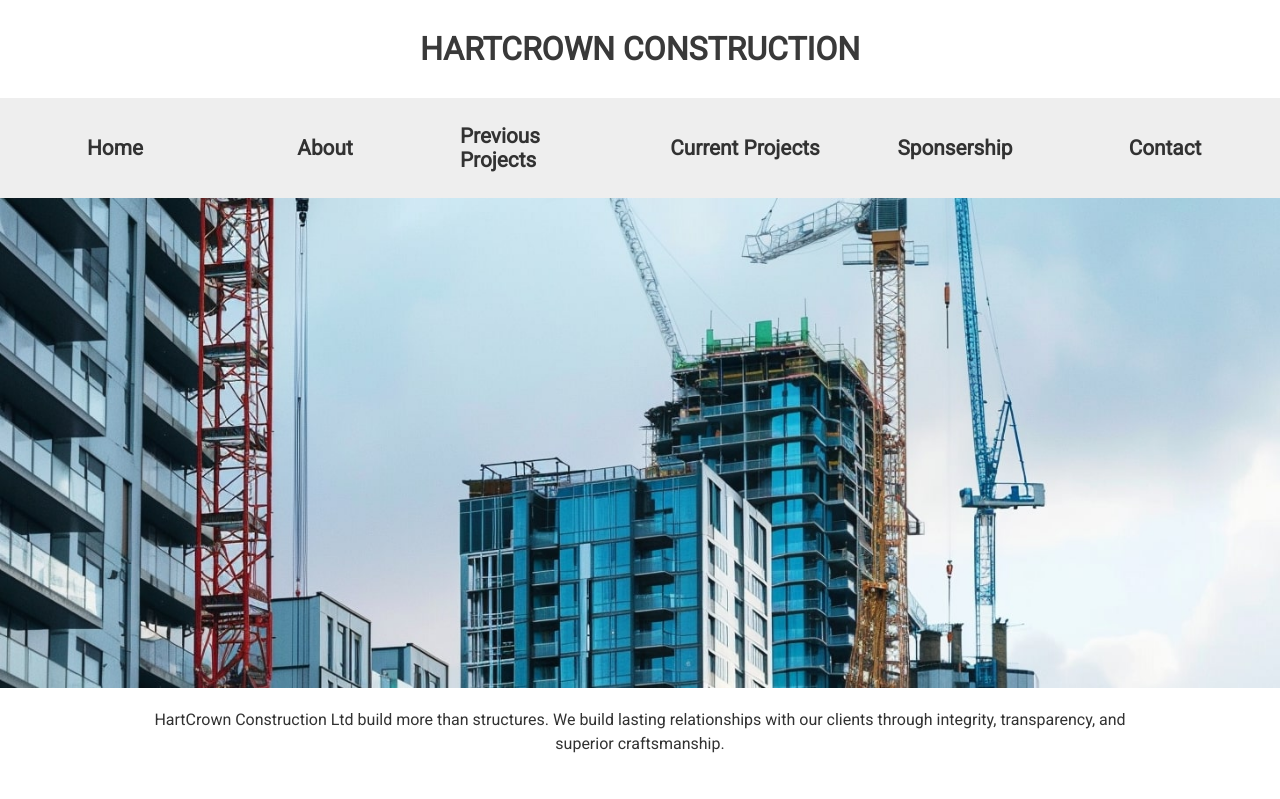
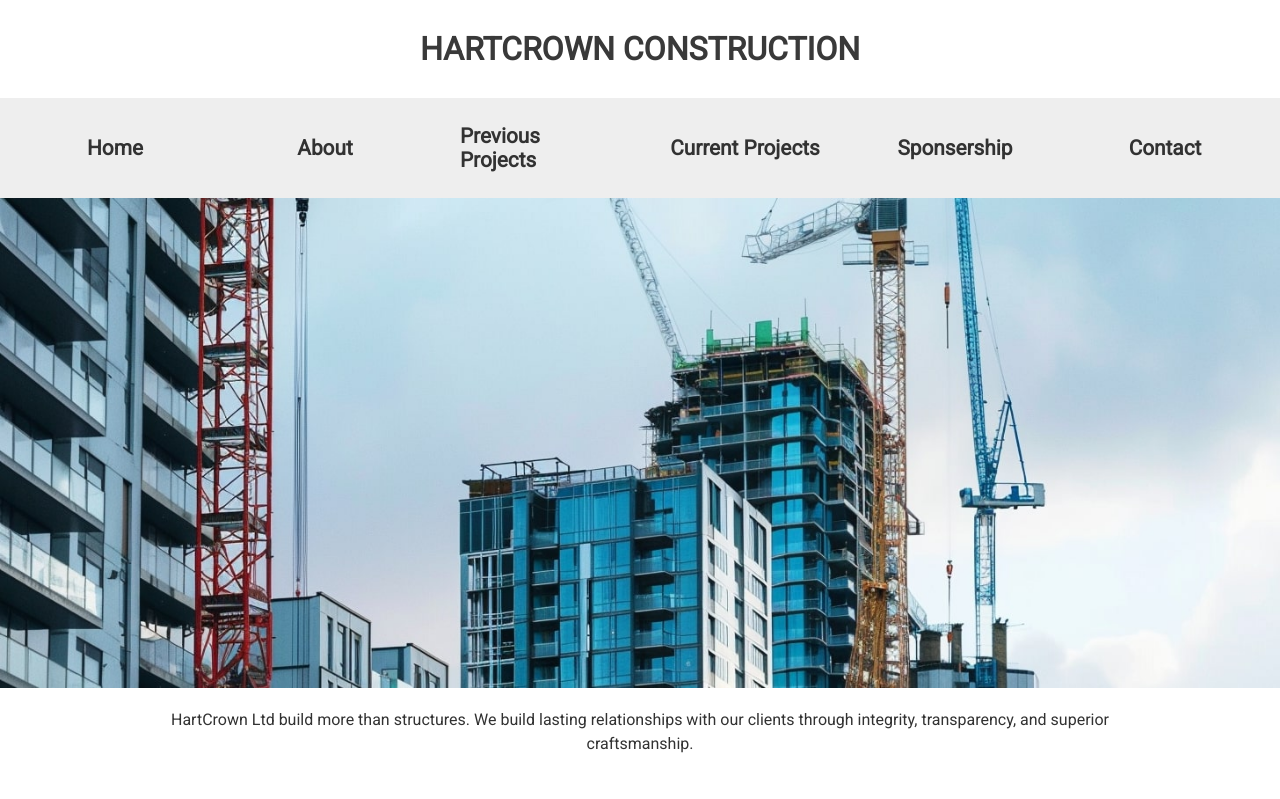
Before and after one commit to mycalldev/hartcrown, a Next.js app: page / in a window 1280 px wide. Shown: the top 799 px of the page. Built offline with nearby package versions, Linux system fonts and the light colour scheme.

Commit message:
removed the word construction

```diff
--- a/app/page.js
+++ b/app/page.js
@@ -28,7 +28,7 @@ export default function Home() {
         alt={'hero image'}
         quality={100}
       />
-      <div className={styles.introText}>HartCrown Construction Ltd build more than structures. We build lasting relationships with our clients through integrity, transparency, and superior craftsmanship.</div>
+      <div className={styles.introText}>HartCrown Ltd build more than structures. We build lasting relationships with our clients through integrity, transparency, and superior craftsmanship.</div>
       <div className={styles.tagLine}>Groundwork Specialists with over 30 Years Experience</div>
 
       {/* CTA */}
```
